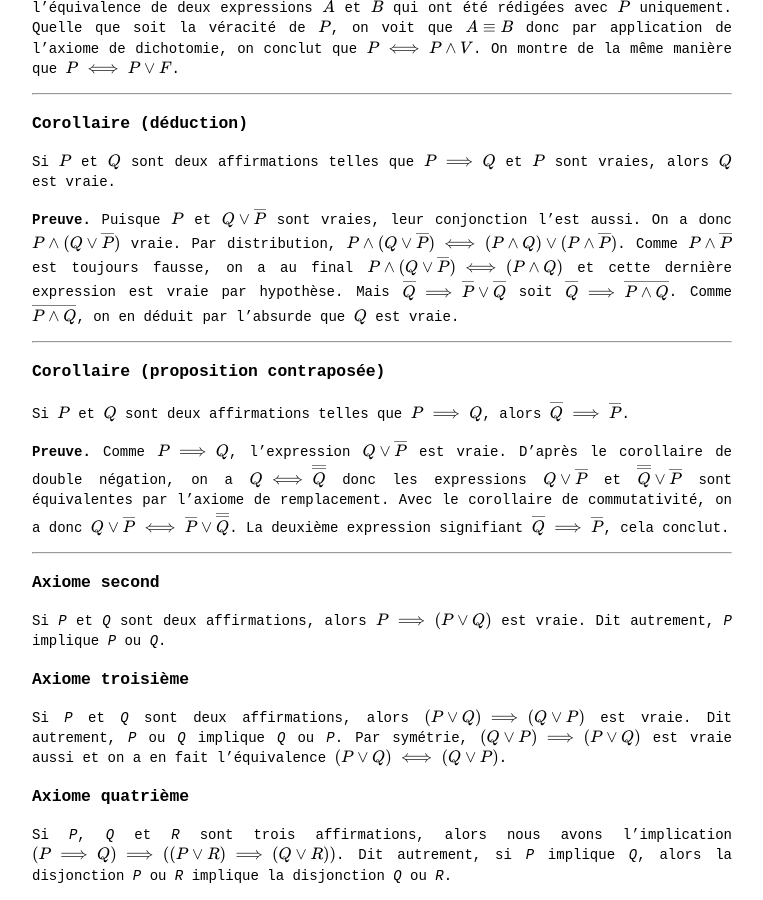
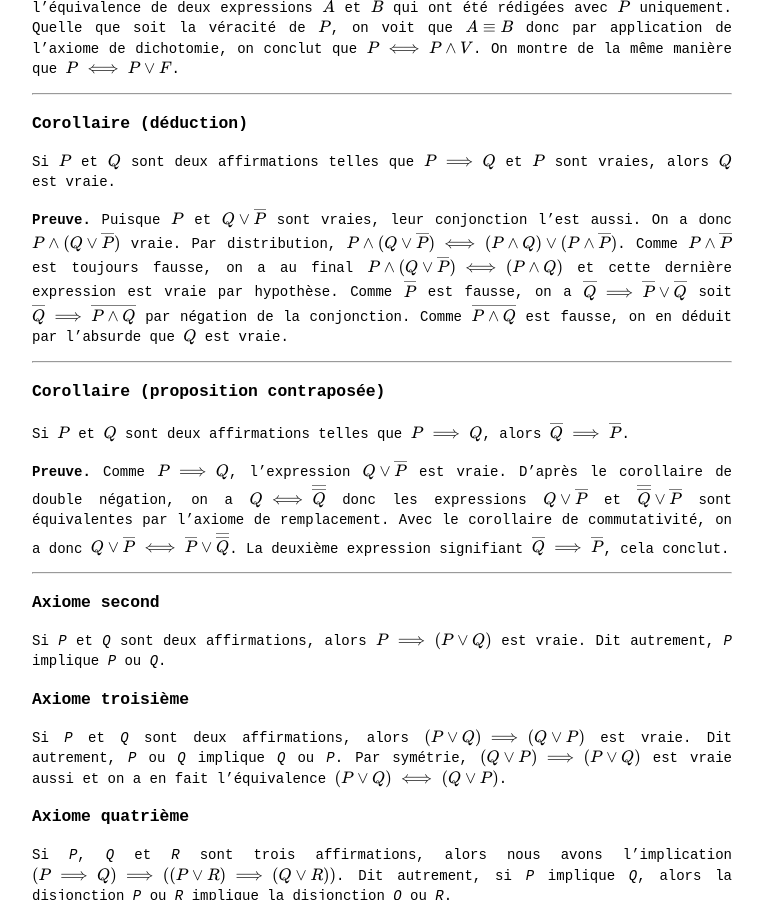
Before and after one commit to Thrallherd/AlgebraExNihilo, a Jekyll site: the page built from logic_cor.md, in a window 1280 px wide and 900 px high, scrolled down 1746 px. Shown: the whole window, without its empty margins (258-1021 px from the left). Built offline with Jekyll 4.4.1, drawn with Linux system fonts in a browser that asks for light colours; formulas are drawn with MathJax 3.

Commit message:
Update logic_cor.md

```diff
--- a/logic_cor.md
+++ b/logic_cor.md
@@ -67,7 +67,7 @@
 Si $$P$$ et $$Q$$ sont deux affirmations telles que $$P \implies Q$$ et $$P$$ sont vraies, alors $$Q$$ est vraie.
 
 
-**Preuve.** Puisque $$P$$ et $$Q \lor \overline P$$ sont vraies, leur conjonction l'est aussi. On a donc $$P \land (Q \lor \overline P)$$ vraie. Par distribution, $$P \land (Q \lor \overline P) \iff (P \land Q) \lor (P \land \overline{P})$$. Comme $$P \land \overline{P}$$ est toujours fausse, on a au final $$P \land (Q \lor \overline P) \iff (P \land Q)$$ et cette dernière expression est vraie par hypothèse. Mais $$\overline{Q} \implies \overline{P} \lor \overline{Q}$$ soit $$\overline{Q} \implies \overline{P \land Q}$$. Comme $$\overline{P \land Q}$$, on en déduit par l'absurde que $$Q$$ est vraie.
+**Preuve.** Puisque $$P$$ et $$Q \lor \overline P$$ sont vraies, leur conjonction l'est aussi. On a donc $$P \land (Q \lor \overline P)$$ vraie. Par distribution, $$P \land (Q \lor \overline P) \iff (P \land Q) \lor (P \land \overline{P})$$. Comme $$P \land \overline{P}$$ est toujours fausse, on a au final $$P \land (Q \lor \overline P) \iff (P \land Q)$$ et cette dernière expression est vraie par hypothèse. Comme $$\overline P$$ est fausse, on a $$\overline{Q} \implies \overline{P} \lor \overline{Q}$$ soit $$\overline{Q} \implies \overline{P \land Q}$$ par négation de la conjonction. Comme $$\overline{P \land Q}$$ est fausse, on en déduit par l'absurde que $$Q$$ est vraie.
 
 
 _____
```
